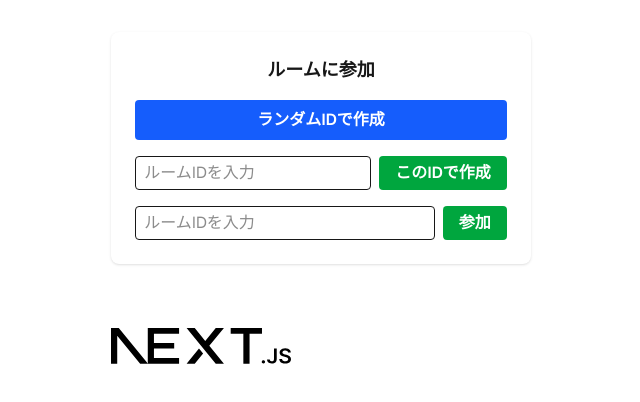
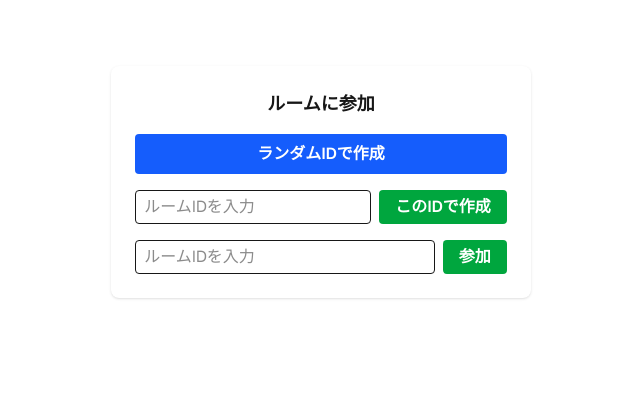
Before and after one commit to hu-hicoder/Snattsu, a Next.js app in the folder front/: page / in a window 1280 px wide. Shown: the part 202-604 px from the top of the page, without its empty margins (319-959 px from the left). Built offline with nearby package versions, Linux system fonts and the light colour scheme.

Commit message:
chore(front): Nextの画像を非表示に

```diff
--- a/front/src/app/page.tsx
+++ b/front/src/app/page.tsx
@@ -131,14 +131,6 @@ export default function Home() {
             )}
           </div>
         </section>
-        <Image
-          className="dark:invert"
-          src="/next.svg"
-          alt="Next.js logo"
-          width={180}
-          height={38}
-          priority
-        />
         {/* ...既存の説明リストやリンク... */}
       </main>
     </div>
```
